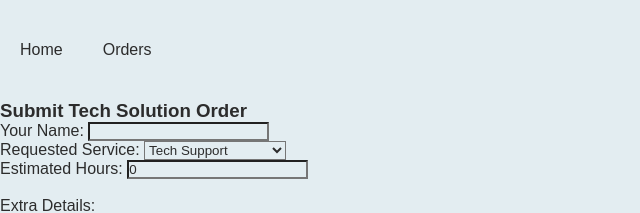
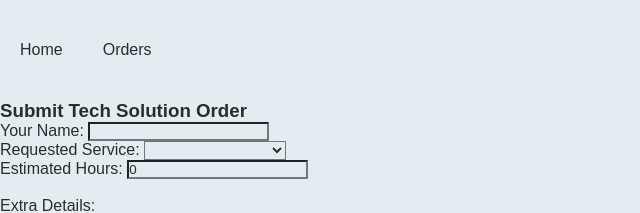
Before and after one commit to RedeemedDeus/tech-service-ecommerce-project-frontend, an Angular app in the folder tech-service/: page / in a window 1280 px wide. Shown: the top 213 px of the page, without its empty margins (0-640 px from the left). Built offline with nearby package versions, Linux system fonts and the light colour scheme.

Commit message:
selected service is fixed FINALLY

```diff
--- a/tech-service/src/app/components/input/input.component.html
+++ b/tech-service/src/app/components/input/input.component.html
@@ -8,7 +8,7 @@
             <input [(ngModel)]="name" id="name">
             <br>
             <label for="service">Requested Service: </label>
-            <app-service-dropdown id="service"></app-service-dropdown>
+            <app-service-dropdown id="service" (selectEvent)="changeService($event)"></app-service-dropdown>
             <br>
             <label for="hours">Estimated Hours: </label>
             <input [(ngModel)]="hours"  (ngModelChange)="onChange()" type="text" placeholder="" id="hours">
--- a/tech-service/src/app/components/input/input.component.ts
+++ b/tech-service/src/app/components/input/input.component.ts
@@ -24,6 +24,10 @@ export class InputComponent implements OnInit {
     this.price = (this.rate)*(this.hours);
   }
 
+  changeService(value:any){
+    this.service = value;
+  }
+
   postOrder() : void {
     let order : Order = {
       customerName : this.name,
--- a/tech-service/src/app/components/service-dropdown/service-dropdown.component.html
+++ b/tech-service/src/app/components/service-dropdown/service-dropdown.component.html
@@ -1,6 +1,3 @@
-<select name="services" id="service-dropdown">
-    <option value="opt1">{{opt1}}</option>
-    <option value="opt2">{{opt2}}</option>
-    <option value="opt3">{{opt3}}</option>
-    <option value="opt4">{{opt4}}</option>
-  </select>
+<select (change)="select()" [(ngModel)]="selectedVal" name="services" id="service-dropdown">
+  <option *ngFor="let service of services">{{service}}</option>
+</select>
--- a/tech-service/src/app/components/service-dropdown/service-dropdown.component.ts
+++ b/tech-service/src/app/components/service-dropdown/service-dropdown.component.ts
@@ -1,4 +1,4 @@
-import { Component, OnInit } from '@angular/core';
+import { Component, EventEmitter, OnInit, Output } from '@angular/core';
 
 @Component({
   selector: 'app-service-dropdown',
@@ -6,11 +6,10 @@ import { Component, OnInit } from '@angular/core';
   styleUrls: ['./service-dropdown.component.scss']
 })
 export class ServiceDropdownComponent implements OnInit{
-  opt1 : string = "Tech Support";
-  opt2 : string = "Hardware Install";
-  opt3 : string = "Tech Consultation";
-  opt4 : string = "System Engineering";
-  selectedValue : string = "";
+  services : Array<string> = ["Tech Support", "Hardware Install", "Tech Consultation", "System Engineering"];
+
+  selectedVal : string = ""
+  @Output() selectEvent : EventEmitter<string> = new EventEmitter<string>();
 
 
   constructor(){}
@@ -19,4 +18,8 @@ export class ServiceDropdownComponent implements OnInit{
 
   }
 
+  select(){
+    this.selectEvent.emit(this.selectedVal);
+  }
+
 }
```
